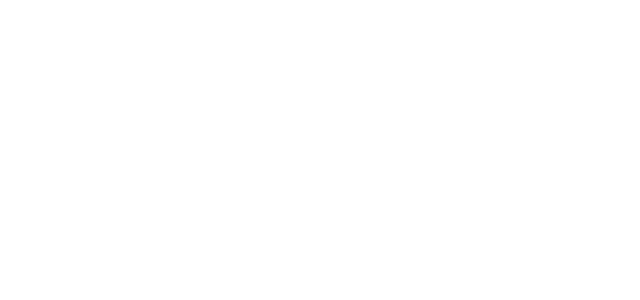
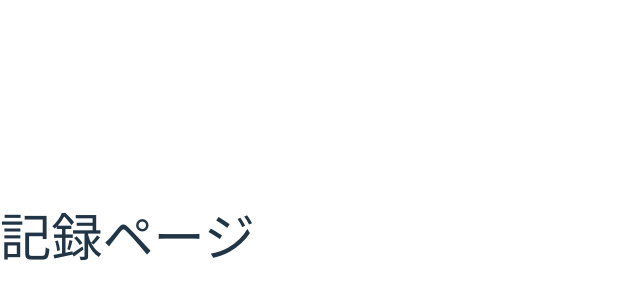
Before and after one commit to maixp089/aikotoba, a React (Vite) app in the folder frontend/: page /record in a window 1280 px wide. Before the commit this address had no page. Shown: the part 164-464 px from the top of the page, without its empty margins (0-640 px from the left). Built offline with nearby package versions, Linux system fonts and the light colour scheme.

Commit message:
add: 記録ページ

```diff
--- a/frontend/src/App.tsx
+++ b/frontend/src/App.tsx
@@ -9,6 +9,7 @@ import {
   Presentation,
   Ranking,
   MyPage,
+  Record,
 } from "./pages/indexPages";
 
 function App() {
@@ -21,6 +22,7 @@ function App() {
       <Route path="/presentation" element={<Presentation />} />
       <Route path="/evaluation" element={<Evaluation />} />
       <Route path="/ranking" element={<Ranking />} />
+      <Route path="/record" element={<Record />} />
     </Routes>
   );
 }
--- /dev/null
+++ b/frontend/src/pages/Record.tsx
@@ -0,0 +1,9 @@
+const Record = () => {
+  return (
+    <div>
+      <h1>記録ページ</h1>
+    </div>
+  );
+};
+
+export default Record;
--- a/frontend/src/pages/indexPages.tsx
+++ b/frontend/src/pages/indexPages.tsx
@@ -5,3 +5,4 @@ export { default as Presentation } from "./Presentation";
 export { default as Ranking } from "./Ranking";
 export { default as MyPage } from "./MyPage";
 export { default as Home } from "./Home";
+export { default as Record } from "./Record";
```
